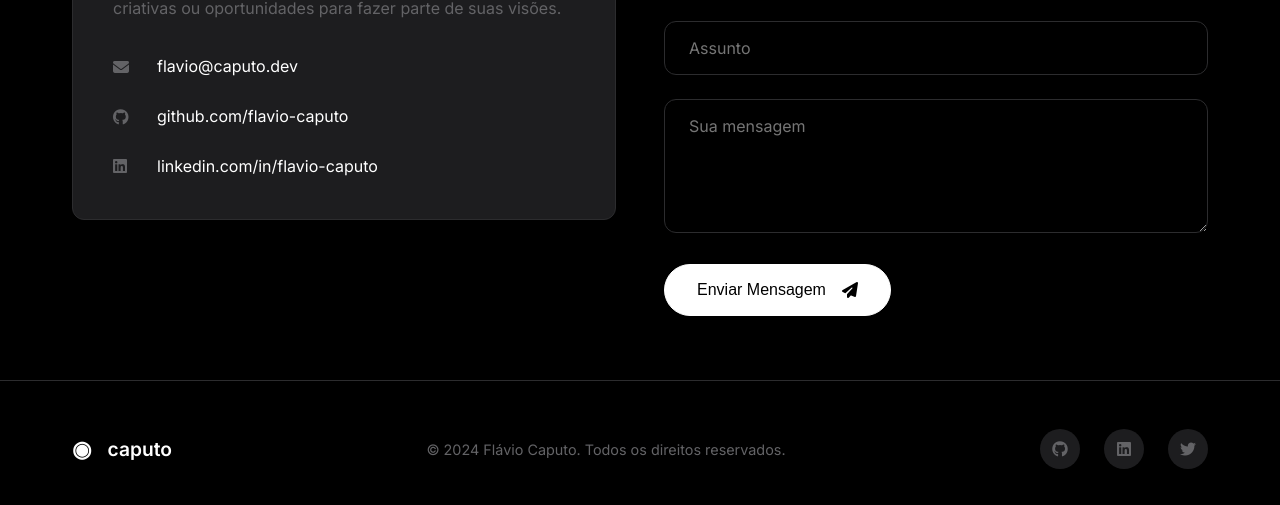
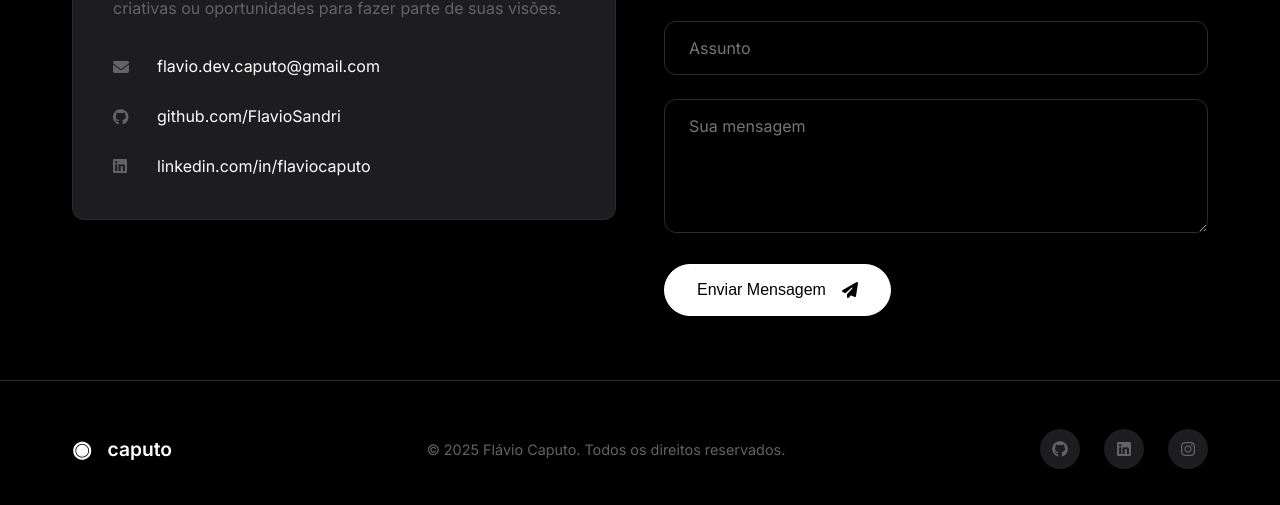
Before and after one commit to FlavioSandri/caputo, a plain HTML site: page index.html in a window 1280 px wide. Shown: the part 3723-4228 px from the top of the page. Drawn offline with nearby package versions, Linux system fonts and the light colour scheme.

Commit message:
social media add

```diff
--- a/index.html
+++ b/index.html
@@ -5,35 +5,27 @@
     <meta name="viewport" content="width=device-width, initial-scale=1.0">
     <title>Flávio Caputo — Dev & Creator</title>
 
-    <!-- Apple-like Meta -->
     <meta name="theme-color" content="#000000">
     <meta name="apple-mobile-web-app-capable" content="yes">
     <meta name="apple-mobile-web-app-status-bar-style" content="black-translucent">
 
-    <!-- Fonts (Apple uses SF Pro) -->
     <link rel="preconnect" href="https://fonts.googleapis.com">
     <link rel="preconnect" href="https://fonts.gstatic.com" crossorigin>
     <link href="https://fonts.googleapis.com/css2?family=Inter:wght@300;400;500;600;700&family=JetBrains+Mono:wght@400;500&display=swap" rel="stylesheet">
 
-    <!-- Icons -->
     <link rel="stylesheet" href="https://cdnjs.cloudflare.com/ajax/libs/font-awesome/6.4.0/css/all.min.css">
 
-    <!-- CSS -->
     <link rel="stylesheet" href="css/style.css">
 
-    <!-- Favicon -->
     <link rel="icon" type="image/svg+xml" href="assets/logo.svg">
 
-    <!-- Apple Touch Icon -->
     <link rel="apple-touch-icon" sizes="180x180" href="assets/apple-touch-icon.png">
 </head>
 <body>
-    <!-- Theme Toggle -->
     <button class="theme-toggle" aria-label="Alternar tema">
         <i class="fas fa-moon"></i>
     </button>
 
-    <!-- Apple-like Loading -->
     <div class="apple-loader">
         <div class="loader-logo">
             <svg width="60" height="60" viewBox="0 0 60 60">
@@ -43,16 +35,13 @@
         </div>
     </div>
 
-    <!-- Navigation - Apple Style -->
     <nav class="apple-nav">
         <div class="nav-container">
-            <!-- Logo -->
             <a href="#home" class="nav-logo">
                 <span class="logo-symbol">◉</span>
                 <span class="logo-text">caputo</span>
             </a>
 
-            <!-- Desktop Menu -->
             <ul class="nav-menu">
                 <li class="nav-item">
                     <a href="#home" class="nav-link">
@@ -86,14 +75,12 @@
                 </li>
             </ul>
 
-            <!-- Mobile Toggle -->
             <button class="nav-toggle" aria-label="Menu">
                 <span class="hamburger"></span>
             </button>
         </div>
     </nav>
 
-    <!-- Hero Section - Apple Style -->
     <section id="home" class="hero-section">
         <div class="hero-background">
             <div class="gradient-circle"></div>
@@ -102,12 +89,10 @@
 
         <div class="container">
             <div class="hero-content">
-                <!-- Subtle Badge -->
                 <div class="hero-badge">
                     <span class="badge-text">Disponível para projetos</span>
                 </div>
 
-                <!-- Main Heading -->
                 <h1 class="hero-headline">
                     <span class="line line-1">Olá, sou</span>
                     <span class="line line-2">
@@ -116,13 +101,11 @@
                     <span class="line line-3">Desenvolvedor & Criador</span>
                 </h1>
 
-                <!-- Description -->
                 <p class="hero-description">
                     Com 17 anos, transformo ideias em experiências digitais excepcionais.
                     Especializado em WebGL, Python e desenvolvimento moderno.
                 </p>
 
-                <!-- Action Buttons -->
                 <div class="hero-actions">
                     <a href="#work" class="btn btn-primary">
                         <span>Ver Projetos</span>
@@ -133,7 +116,6 @@
                     </a>
                 </div>
 
-                <!-- Stats (Apple-style) -->
                 <div class="hero-stats">
                     <div class="stat">
                         <div class="stat-number">50+</div>
@@ -152,7 +134,6 @@
                 </div>
             </div>
 
-            <!-- Code Preview (Right side) -->
             <div class="hero-preview">
                 <div class="code-window">
                     <div class="window-header">
@@ -199,7 +180,6 @@ flavio.build("Next Big Thing");
             </div>
         </div>
 
-        <!-- Scroll Indicator -->
         <div class="scroll-indicator">
             <div class="mouse">
                 <div class="wheel"></div>
@@ -207,7 +187,6 @@ flavio.build("Next Big Thing");
         </div>
     </section>
 
-    <!-- About Section - Apple Card Style -->
     <section id="about" class="section about-section">
         <div class="container">
             <div class="section-header">
@@ -219,7 +198,6 @@ flavio.build("Next Big Thing");
             </div>
 
             <div class="about-grid">
-                <!-- Left: Timeline -->
                 <div class="about-timeline">
                     <div class="timeline">
                         <div class="timeline-item">
@@ -257,7 +235,6 @@ flavio.build("Next Big Thing");
                     </div>
                 </div>
 
-                <!-- Right: Cards -->
                 <div class="about-cards">
                     <div class="apple-card">
                         <div class="card-icon">
@@ -296,7 +273,6 @@ flavio.build("Next Big Thing");
         </div>
     </section>
 
-    <!-- Work Section - Apple Gallery -->
     <section id="work" class="section work-section">
         <div class="container">
             <div class="section-header">
@@ -308,7 +284,6 @@ flavio.build("Next Big Thing");
             </div>
 
             <div class="work-grid">
-                <!-- Project 1 -->
                 <a href="#" class="project-card" data-category="webgl">
                     <div class="project-image">
                         <div class="image-overlay">
@@ -328,7 +303,6 @@ flavio.build("Next Big Thing");
                     </div>
                 </a>
 
-                <!-- Project 2 -->
                 <a href="#" class="project-card" data-category="python">
                     <div class="project-image">
                         <div class="image-overlay">
@@ -348,7 +322,6 @@ flavio.build("Next Big Thing");
                     </div>
                 </a>
 
-                <!-- Project 3 -->
                 <a href="#" class="project-card" data-category="fullstack">
                     <div class="project-image">
                         <div class="image-overlay">
@@ -370,7 +343,7 @@ flavio.build("Next Big Thing");
             </div>
 
             <div class="section-footer">
-                <a href="https://github.com/flavio-caputo" class="btn btn-outline" target="_blank">
+                <a href="https://github.com/FlavioSandri" class="btn btn-outline" target="_blank">
                     <span>Ver mais no GitHub</span>
                     <i class="fab fa-github"></i>
                 </a>
@@ -378,7 +351,6 @@ flavio.build("Next Big Thing");
         </div>
     </section>
 
-    <!-- Skills Section - Apple Grid -->
     <section id="skills" class="section skills-section">
         <div class="container">
             <div class="section-header">
@@ -390,7 +362,6 @@ flavio.build("Next Big Thing");
             </div>
 
             <div class="skills-container">
-                <!-- Left: Visual -->
                 <div class="skills-visual">
                     <div class="skills-orb">
                         <div class="orb-ring ring-1"></div>
@@ -402,7 +373,6 @@ flavio.build("Next Big Thing");
                     </div>
                 </div>
 
-                <!-- Right: Skills List -->
                 <div class="skills-list">
                     <div class="skill-category">
                         <h3 class="category-title">
@@ -480,7 +450,6 @@ flavio.build("Next Big Thing");
         </div>
     </section>
 
-    <!-- Contact Section - Apple Minimal -->
     <section id="contact" class="section contact-section">
         <div class="container">
             <div class="section-header">
@@ -492,30 +461,28 @@ flavio.build("Next Big Thing");
             </div>
 
             <div class="contact-grid">
-                <!-- Left: Info -->
                 <div class="contact-info">
                     <div class="contact-card">
                         <h3>Entre em contato</h3>
                         <p>Estou sempre aberto a discutir novos projetos, ideias criativas ou oportunidades para fazer parte de suas visões.</p>
 
                         <div class="contact-details">
-                            <a href="mailto:flavio@caputo.dev" class="contact-item">
+                            <a href="mailto:flavio.dev.caputo@gmail.com" class="contact-item">
                                 <i class="fas fa-envelope"></i>
-                                <span>flavio@caputo.dev</span>
+                                <span>flavio.dev.caputo@gmail.com</span>
                             </a>
-                            <a href="https://github.com/flavio-caputo" class="contact-item" target="_blank">
+                            <a href="https://github.com/FlavioSandri" class="contact-item" target="_blank">
                                 <i class="fab fa-github"></i>
-                                <span>github.com/flavio-caputo</span>
+                                <span>github.com/FlavioSandri</span>
                             </a>
-                            <a href="https://linkedin.com/in/flavio-caputo" class="contact-item" target="_blank">
+                            <a href="https://linkedin.com/in/flaviocaputo" class="contact-item" target="_blank">
                                 <i class="fab fa-linkedin"></i>
-                                <span>linkedin.com/in/flavio-caputo</span>
+                                <span>linkedin.com/in/flaviocaputo</span>
                             </a>
                         </div>
                     </div>
                 </div>
 
-                <!-- Right: Form -->
                 <div class="contact-form">
                     <form id="contactForm">
                         <div class="form-group">
@@ -540,38 +507,33 @@ flavio.build("Next Big Thing");
         </div>
     </section>
 
-    <!-- Footer - Apple Clean -->
     <footer class="apple-footer">
         <div class="container">
             <div class="footer-content">
-                <!-- Logo -->
                 <div class="footer-logo">
                     <span class="logo-symbol">◉</span>
                     <span class="logo-text">caputo</span>
                 </div>
 
-                <!-- Copyright -->
                 <p class="footer-copyright">
-                    &copy; 2024 Flávio Caputo. Todos os direitos reservados.
+                    &copy; 2025 Flávio Caputo. Todos os direitos reservados.
                 </p>
 
-                <!-- Social -->
                 <div class="footer-social">
-                    <a href="https://github.com/flavio-caputo" aria-label="GitHub">
+                    <a href="https://github.com/FlavioSandri" aria-label="GitHub">
                         <i class="fab fa-github"></i>
                     </a>
-                    <a href="https://linkedin.com/in/flavio-caputo" aria-label="LinkedIn">
+                    <a href="https://linkedin.com/in/flaviocaputo" aria-label="LinkedIn">
                         <i class="fab fa-linkedin"></i>
                     </a>
-                    <a href="https://twitter.com/flavio_caputo" aria-label="Twitter">
-                        <i class="fab fa-twitter"></i>
+                    <a href="https://instagram.com/sandr_flav" aria-label="Instagram">
+                        <i class="fab fa-instagram"></i>
                     </a>
                 </div>
             </div>
         </div>
     </footer>
 
-    <!-- Scripts -->
     <script src="https://cdnjs.cloudflare.com/ajax/libs/gsap/3.11.4/gsap.min.js"></script>
     <script src="https://cdnjs.cloudflare.com/ajax/libs/gsap/3.11.4/ScrollTrigger.min.js"></script>
     <script src="js/app.js"></script>
```
